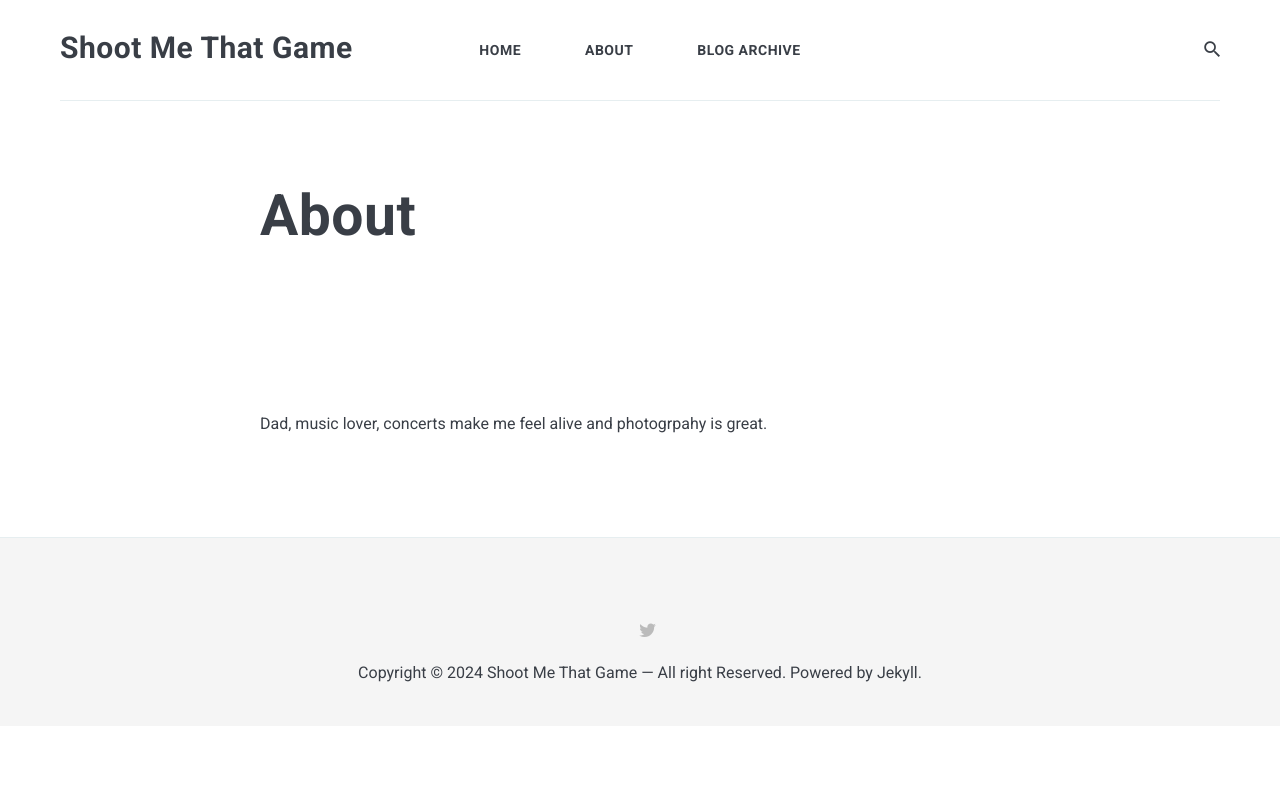
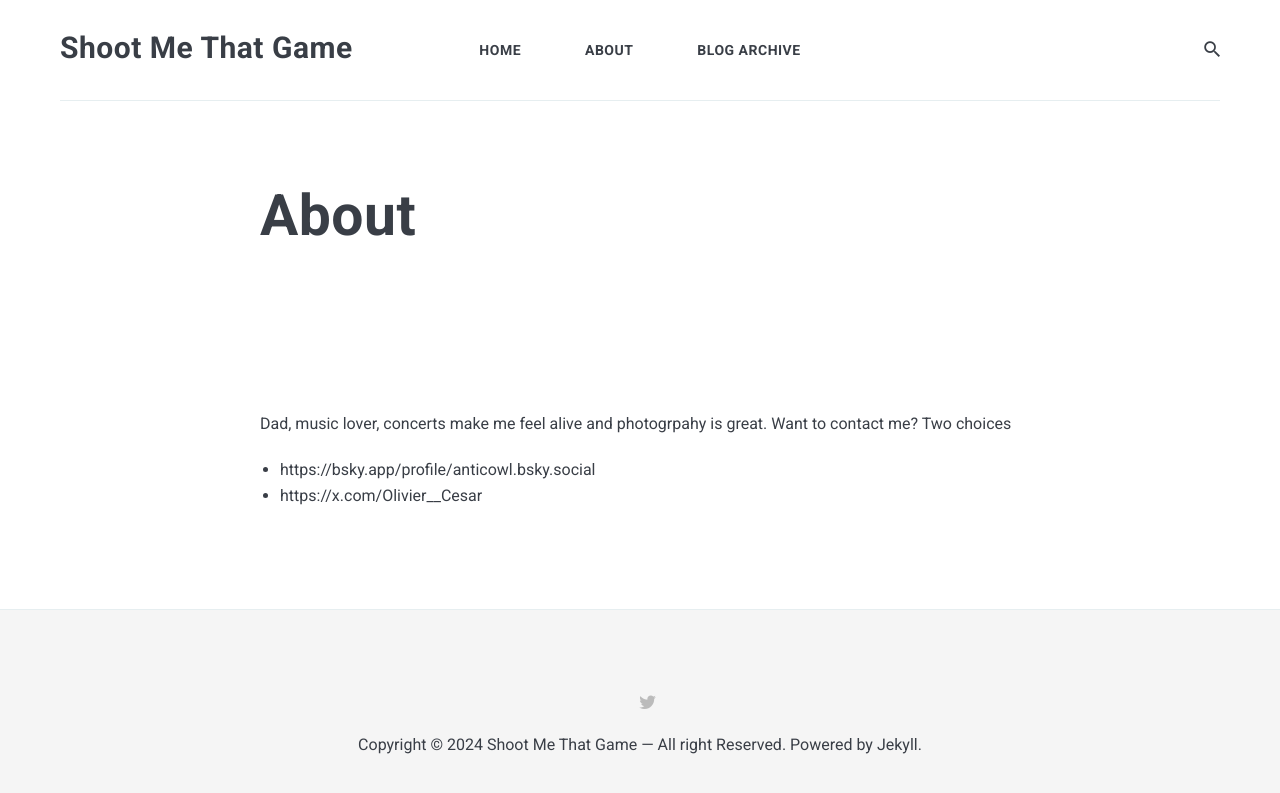
Before and after one commit to AnticOwl/anticowl.github.io, a Jekyll site: the page built from _pages/about.md, in a window 1280 px wide. Shown: the top 793 px of the page. Built offline with Jekyll 4.4.1, drawn with Linux system fonts in a browser that asks for light colours; nearby versions of some CDN libraries.

Commit message:
Update about.md

```diff
--- a/_pages/about.md
+++ b/_pages/about.md
@@ -6,3 +6,6 @@ image:
 ---
 
 Dad, music lover, concerts make me feel alive and photogrpahy is great.
+Want to contact me? Two choices
+* https://bsky.app/profile/anticowl.bsky.social
+* https://x.com/Olivier__Cesar
```
